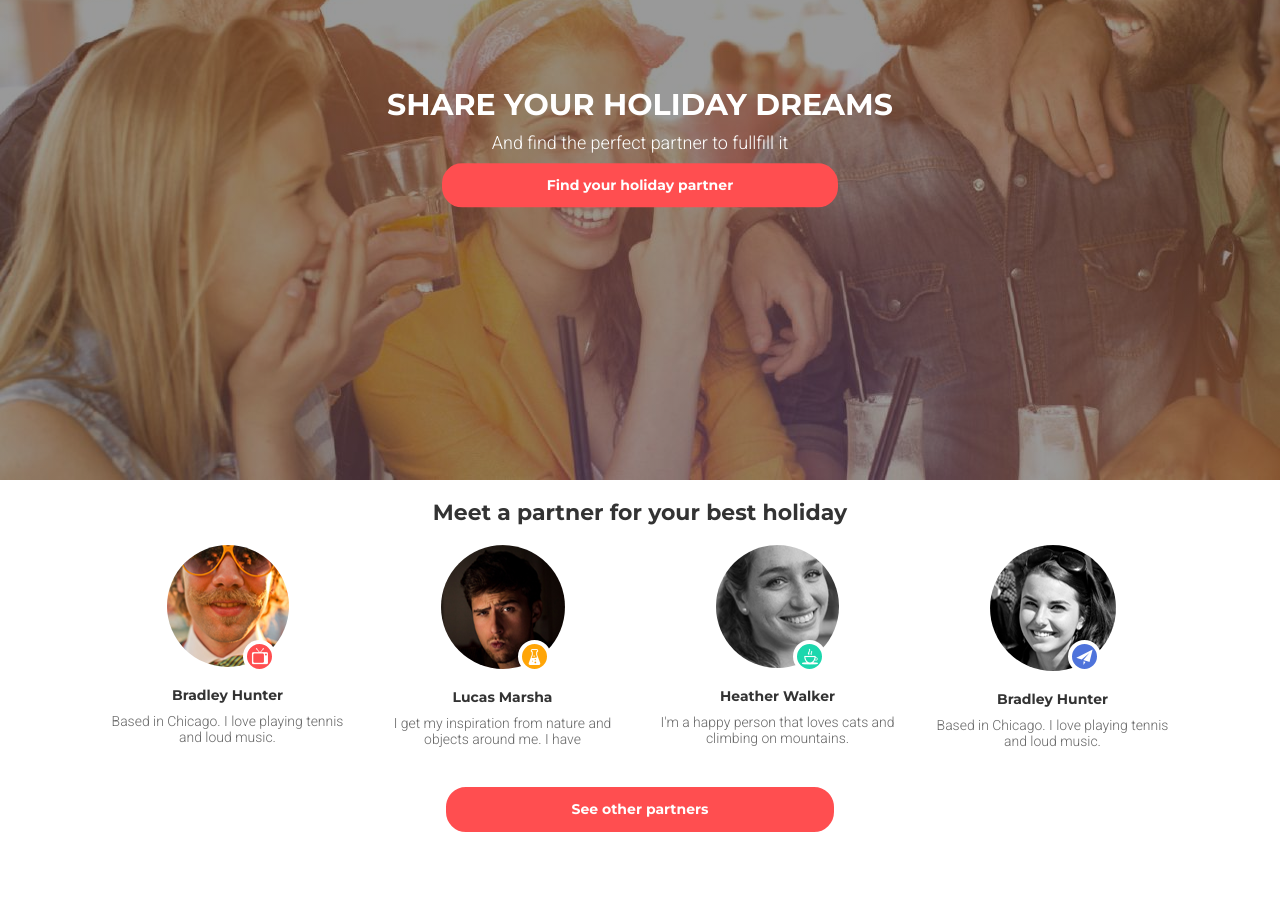
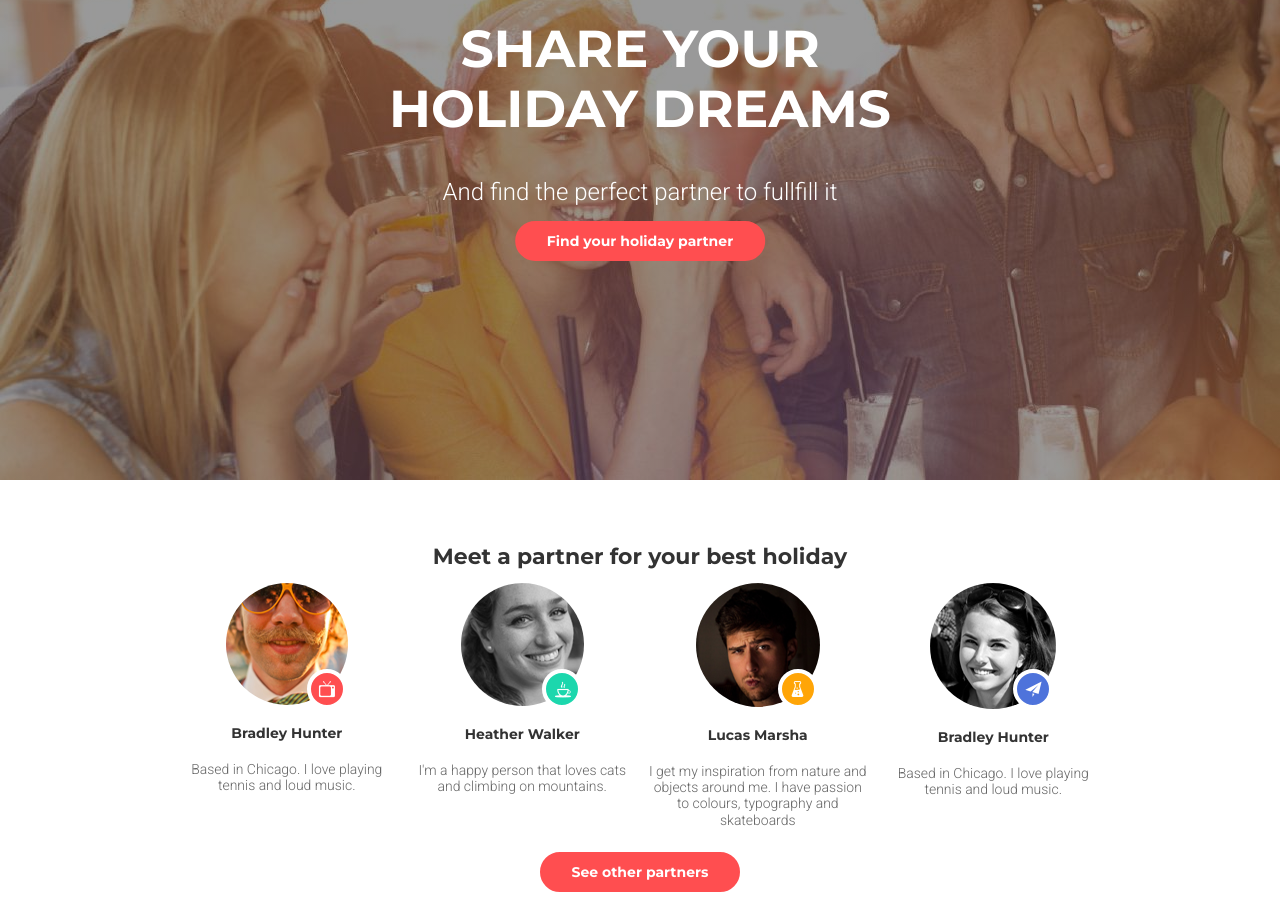
Before and after one commit to SergeyPush/goit-fe-course, a plain HTML site: page hw-08/index.html in a window 1280 px wide. Shown: the part 220-1132 px from the top of the page. Before the commit the page ends 1072 px from the top, so only its background shows below. Drawn offline with nearby package versions, Linux system fonts and the light colour scheme.

Commit message:
Finished working on hw-08. Ready for submit #1

```diff
--- a/hw-08/css/media.css
+++ b/hw-08/css/media.css
@@ -1,29 +1,43 @@
 /* MOBILE */
-@media (max-width:768px) {
+@media (max-width:767px) {
 
 
 
     .header {
         height: 540px;
         background-image: linear-gradient(rgba(0, 0, 0, 0.4), rgba(0, 0, 0, 0.4)), url("../img/background1.jpg");
-
+        background-repeat: no-repeat;
+        padding-top: 30px;
     }
 
     .logo {
         position: absolute;
-        top: 25%;
+        top: 23%;
         left: 50%;
         transform: translate(-50%, -50%);
     }
+
+    .partner-item:not(:last-of-type) {
+        /*        margin-bottom: 5px*/
+    }
+
 }
 
 /* TABLET */
 @media (min-width: 769px) and (max-width:1049px) {
 
+
+    .container {
+        width: 660px;
+        margin: 0 auto;
+    }
+
     /* Header */
     .header {
         height: 700px;
         background-image: linear-gradient(rgba(0, 0, 0, 0.4), rgba(0, 0, 0, 0.4)), url("../img/background2.jpg");
+        background-repeat: no-repeat;
+        padding-top: 46px;
 
     }
 
@@ -32,24 +46,78 @@
         justify-content: space-between
     }
 
+    .hero-text {
+        top: 52%;
+    }
+
+
+    .header-title {
+        font-size: 3.248rem;
+        width: 80%;
+        margin: 0 auto 40px;
+    }
+
+
+    .header-desc {
+        font-size: 1.499rem;
+    }
 
     /*  SECTION  */
     .partner-list {
         display: flex;
         flex-wrap: wrap;
-        justify-content: space-around;
+        justify-content: space-between;
         max-width: 700px;
+        padding: 20px 0;
+    }
 
+    .partner-item:not(:nth-of-type(2n)) {
+        margin-bottom: 40px
+    }
+
+
+    .orange-bulb {
+        order: 1;
+    }
+
+    .violet-plane {
+        order: 2;
     }
 }
 
 
 /* DESKTOP */
 @media (min-width:1050px) {
+
+    .container {
+
+        width: 942px;
+        margin: 0 auto;
+    }
+
     .header {
         height: 700px;
         background-image: linear-gradient(rgba(0, 0, 0, 0.4), rgba(0, 0, 0, 0.4)), url("../img/background3.jpg");
+        padding-top: 46px;
+
     }
+
+    .hero-text {
+        top: 45%;
+    }
+
+
+    .header-title {
+        font-size: 3.248rem;
+        max-width: 540px;
+        margin: 0 auto 40px;
+    }
+
+
+    .header-desc {
+        font-size: 1.499rem;
+    }
+
 
     .navigation {
         display: flex;
@@ -66,4 +134,22 @@
         max-width: 1100px;
 
     }
+
+    .partner-item {
+        max-width: 220px;
+    }
+
+    .partner-item:hover {
+        transition: all 0.3s linear;
+        box-shadow: 0 5px 17px 0 rgba(0, 0, 0, .3);
+
+    }
+
+    .orange-bulb {
+        order: 1;
+    }
+
+    .violet-plane {
+        order: 2;
+    }
 }
--- a/hw-08/css/style.css
+++ b/hw-08/css/style.css
@@ -45,9 +45,6 @@ li {
     list-style: none;
 }
 
-.container {
-    padding: 0 20px;
-}
 
 /* HEADER */
 .header {
@@ -93,19 +90,22 @@ li {
 .hero-text {
     text-align: center;
     position: absolute;
-    top: 46%;
+    top: 40%;
     left: 50%;
     transform: translate(-50%, -50%);
-    min-width: 80%;
+    min-width: 92%;
+
 }
 
 .header-title {
+    text-align: center;
     margin-bottom: 10px;
-    font-family: Montserrat;
+    font-family: var(--font-msr);
     color: var(--color-white);
     font-size: 1.875rem;
     font-weight: 700;
     text-transform: uppercase;
+    /*    min-width: 300px;*/
 }
 
 .header-desc {
@@ -113,12 +113,12 @@ li {
     color: var(--color-white);
     font-size: 1.125rem;
     font-weight: 300;
-    margin-bottom: 10px;
+    margin-bottom: 15px;
 }
 
 /* SECTION */
 .partner {
-    padding-top: 20px;
+    padding-top: 64px;
     padding-bottom: 20px;
 }
 
@@ -131,8 +131,8 @@ li {
 }
 
 .partner-list {
-    padding-top: 20px;
-    padding-bottom: 20px;
+
+    padding-bottom: 10px;
     margin: 0 auto;
 }
 
@@ -141,12 +141,19 @@ li {
     max-width: 250px;
     display: block;
     margin: 0 auto;
+    padding: 14px 0;
+    /*    min-height: 250px;*/
 
 }
 
-.partner-item:not(:last-of-type) {
-    margin-bottom: 20px
+.partner-item-name {
+    padding-bottom: 20px;
 }
+
+.partner-item:hover {
+    cursor: pointer;
+}
+
 
 .partner-item-photo {
     margin: 0 auto;
@@ -158,17 +165,17 @@ li {
 .partner-item::before {
     content: "";
     display: block;
-    width: 33px;
-    height: 33px;
+    width: 40px;
+    height: 40px;
     border-radius: 50%;
     border: 4px solid var(--color-white);
     position: absolute;
 
     background-position: center;
     background-repeat: no-repeat;
-    top: 95px;
+    top: 100px;
     left: 50%;
-    transform: translateX(15px)
+    transform: translateX(20px)
 }
 
 
@@ -179,7 +186,7 @@ li {
     font-size: 0.873rem;
     font-weight: 700;
     text-align: center;
-    margin-bottom: 10px;
+    margin-bottom: 14 0 18px;
 }
 
 .partner-item-desc {
@@ -188,8 +195,8 @@ li {
     font-size: 0.873rem;
     font-weight: 300;
     text-align: center;
+
 }
-
 
 
 .coral-tv::before {
@@ -225,7 +232,7 @@ li {
     font-size: 0.875rem;
     font-weight: 700;
     min-width: 100px;
-    padding: 12px 10%;
+    padding: 10px 30px;
 }
 
 .button:hover {
--- a/hw-08/index.html
+++ b/hw-08/index.html
@@ -16,8 +16,8 @@
 
 <body>
 
-    <header class="header container">
-        <nav class="navigation">
+    <header class="header">
+        <nav class="navigation container">
             <a href="#" class="logo">URLAUBSGLÜCK</a>
             <ul class="navigation-menu">
                 <li class="navigation-menu-item"><a href="#" class="navigation-link">Log in</a></li>
@@ -26,7 +26,7 @@
         </nav>
         <div class="hero-text">
 
-            <h1 class="header-title centered">Share your holiday dreams</h1>
+            <h1 class="header-title">Share your holiday dreams</h1>
             <p class="header-desc centered">And find the perfect partner to fullfill it</p>
             <button class="button header-find centered">Find your holiday partner</button>
         </div>
@@ -46,7 +46,7 @@
             <li class="partner-item test orange-bulb">
                 <img src="./img/Layer_8.jpg" alt="Partner photo" class="partner-item-photo ">
                 <p class="partner-item-name">Lucas Marsha</p>
-                <p class="partner-item-desc">I get my inspiration from nature and objects around me. I have </p>
+                <p class="partner-item-desc">I get my inspiration from nature and objects around me. I have passion to colours, typography and skateboards</p>
             </li>
             <li class="partner-item aqua-cup">
                 <img src="./img/Layer_7.jpg" alt="Partner photo" class="partner-item-photo">
```
